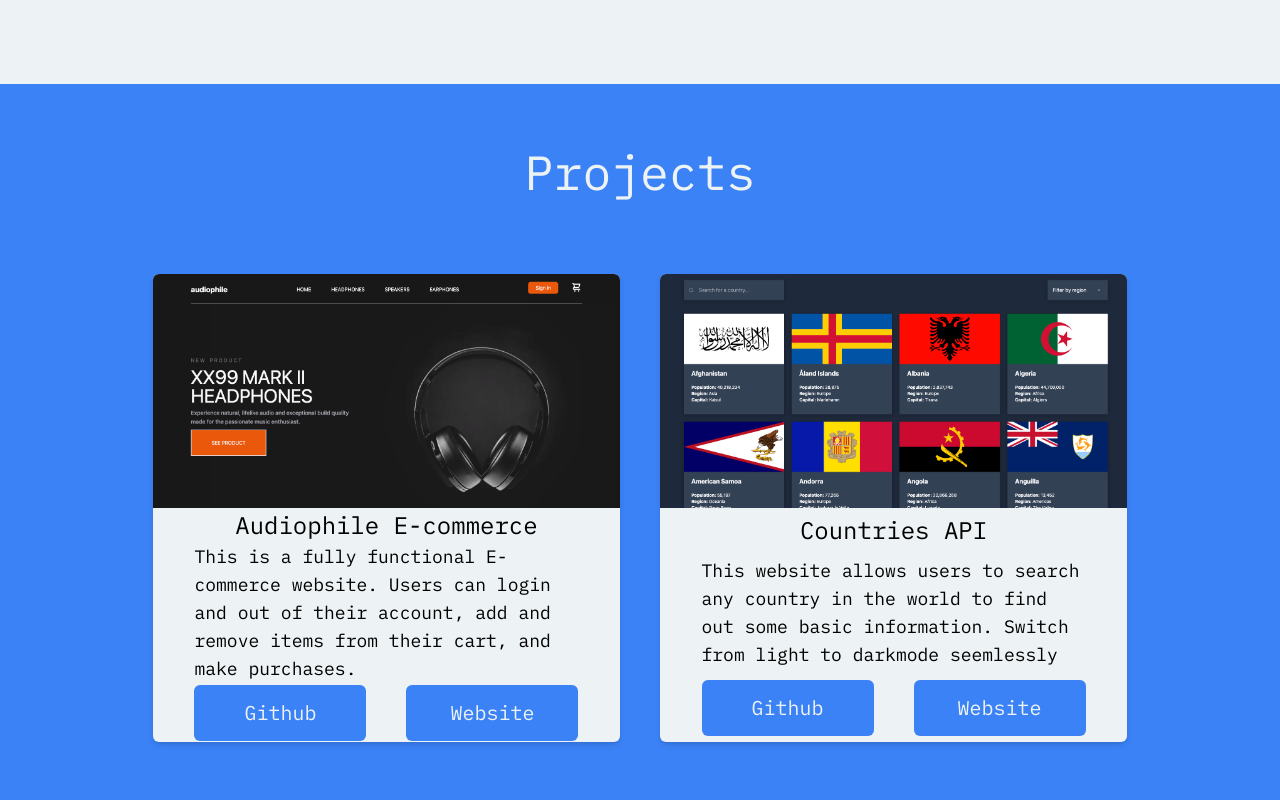
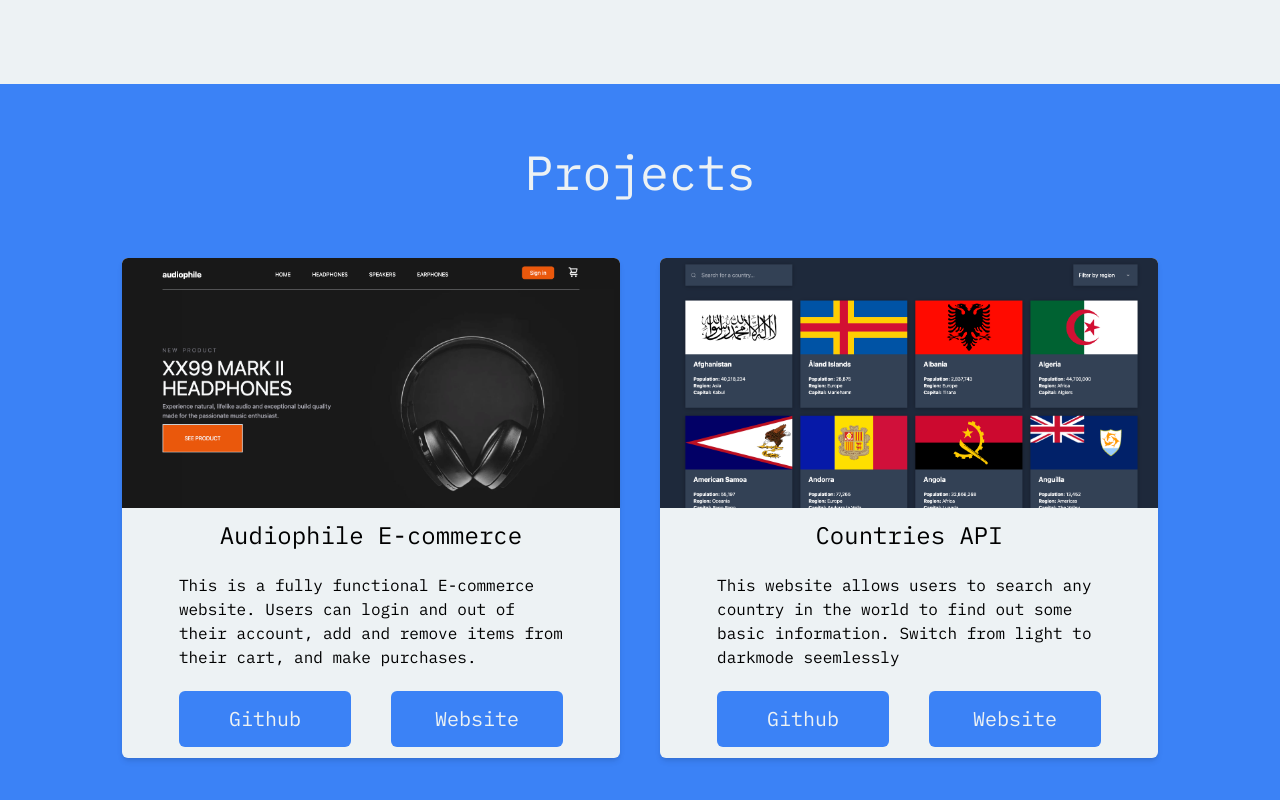
Before and after one commit to MichaelDWilliams1/portfolio, a React (Create React App) app: page / in a window 1280 px wide. Shown: the part 1516-2316 px from the top of the page. Built offline with nearby package versions, Linux system fonts and the light colour scheme.

Commit message:
made small changed to size of project section

```diff
--- a/src/components/Projects.jsx
+++ b/src/components/Projects.jsx
@@ -8,12 +8,12 @@ const Projects = () => {
         <div className='h-auto lg:h-full flex flex-col items-center justify-center font-IBM'>
         <h3 className='text-5xl mt-16 text-white-100 mb-16 lg:mb-0'>Projects</h3>
         <div className='md:w-700 lg:w-1000 xl:w-1200 lg:h-full flex flex-col lg:flex-row justify-center items-center space-y-10 lg:space-y-0 lg:space-x-10'>
-            <div className='2xsm:w-72 xsm:w-80 md:w-auto lg:h-3/4 flex flex-col items-center justify-center bg-white-100 shadow-md rounded-md'>
+            <div className='2xsm:w-72 xsm:w-96 md:w-auto lg:h-4/5 flex flex-col items-center justify-center bg-white-100 shadow-md rounded-md'>
                 <div className='w-full md:h-1/2'><img className='h-full rounded-t-md' src={audiophile} /></div>
                 <div className='w-full h-48 md:h-60 lg:h-1/2 flex flex-col justify-evenly lg:justify-around items-center'>
                     <p className='text-xl md:text-2xl w-96 text-center hidden xsm:inline'>Audiophile E-commerce</p>
-                    <p className='md:text-2xl w-96 text-center 2xsm:inline xsm:hidden'>Audiophile</p>
-                    <p className='text-sm md:text-lg pl-2 md:pl-0 md:w-4/5 lg:w-96'>This is a fully functional E-commerce website. Users can login and out of their account, add and remove items from their cart, and make purchases.</p>
+                    <p className='text-xl md:text-2xl w-96 text-center 2xsm:inline xsm:hidden'>Audiophile</p>
+                    <p className='text-sm 2xsm:text-xs md:text-base pl-2 md:pl-0 w-11/12 md:w-4/5 lg:w-96'>This is a fully functional E-commerce website. Users can login and out of their account, add and remove items from their cart, and make purchases.</p>
                     <div className='flex justify-around w-4/5 lg:w-96 space-x-10'>
                         <button className='w-1/2 md:w-1/3 lg:w-1/2 h-10 md:h-14 text-xl bg-blue-500 text-white-100 rounded-md'>Github</button>
                         <button className='w-1/2 md:w-1/3 lg:w-1/2 h-10 md:h-14 text-xl bg-blue-500 text-white-100 rounded-md'>Website</button>
@@ -21,11 +21,11 @@ const Projects = () => {
                 </div>
 
             </div>
-            <div className='2xsm:w-72 xsm:w-80 md:w-auto lg:h-3/4 flex flex-col items-center justify-center bg-white-100 shadow-md rounded-md'>
-            <div className='w-full h-40 md:h-1/2'><img className='h-40 md:h-full rounded-t-md' src={country} /></div>
+            <div className='2xsm:w-72 xsm:w-96 md:w-auto lg:h-4/5 flex flex-col items-center justify-center bg-white-100 shadow-md rounded-md'>
+            <div className='w-full md:h-1/2'><img className='h-full rounded-t-md' src={country} /></div>
                 <div className='w-full h-48 md:h-60 lg:h-1/2 flex flex-col justify-evenly lg:justify-around items-center'>
                 <p className='text-xl md:text-2xl w-96 text-center'>Countries API</p>
-                    <p className='text-sm md:text-lg pl-2 md:pl-0 md:w-4/5 lg:w-96'>This website allows users to search any country in the world to find out some basic information. Switch from light to darkmode seemlessly</p>
+                    <p className='xsm:text-sm 2xsm:text-xs md:text-base pl-2 md:pl-0 w-11/12 md:w-4/5 lg:w-96'>This website allows users to search any country in the world to find out some basic information. Switch from light to darkmode seemlessly</p>
                     <div className='flex justify-around w-4/5 lg:w-96 space-x-10'>
                         <button className='w-1/2 md:w-1/3 lg:w-1/2 h-10 md:h-14 text-xl bg-blue-500 text-white-100 rounded-md'>Github</button>
                         <button className='w-1/2 md:w-1/3 lg:w-1/2 h-10 md:h-14 text-xl bg-blue-500 text-white-100 rounded-md'>Website</button>
--- a/src/hooks/AnimateLetters.jsx
+++ b/src/hooks/AnimateLetters.jsx
@@ -34,7 +34,6 @@ const AnimateLetters = ({ letters }) => {
   // by doing this we allow our next else if statement to begin deleting letters and keeps us in the loop.
   function sleep(ms) {
     return new Promise((resolve) => setTimeout(resolve, ms));
-
   }
 
   return (
--- a/tailwind.config.js
+++ b/tailwind.config.js
@@ -16,6 +16,7 @@ module.exports = {
         '1000': '1000px'
       },
       width: {
+        '300': '330px',
         '400': '400px',
         '500': '500px',
         '700': '700px',
```
